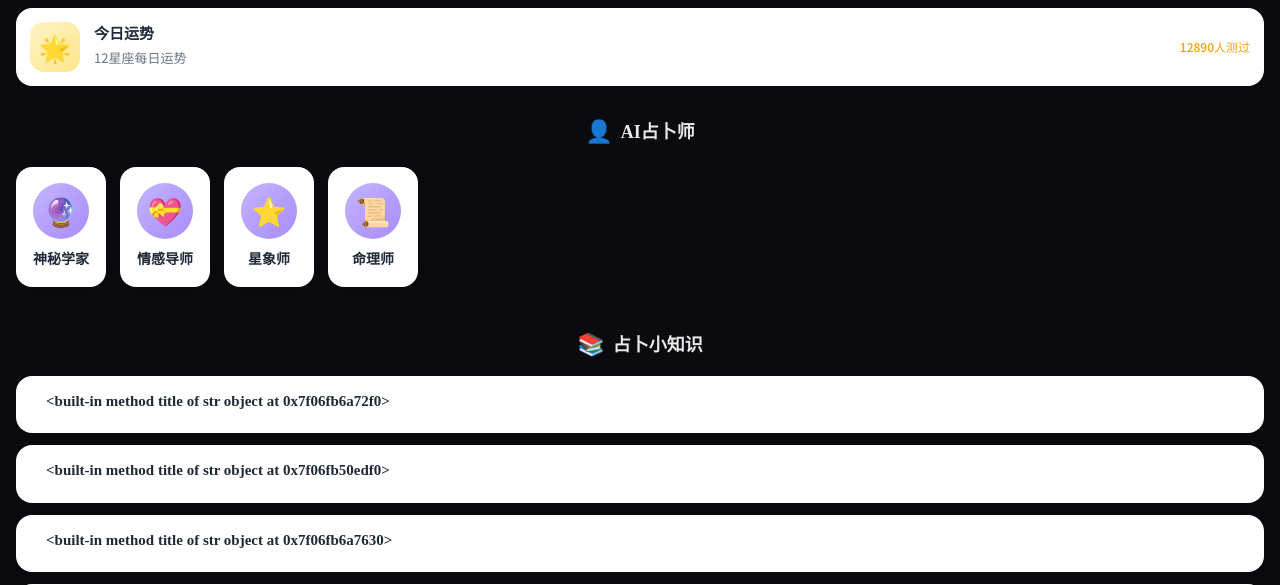
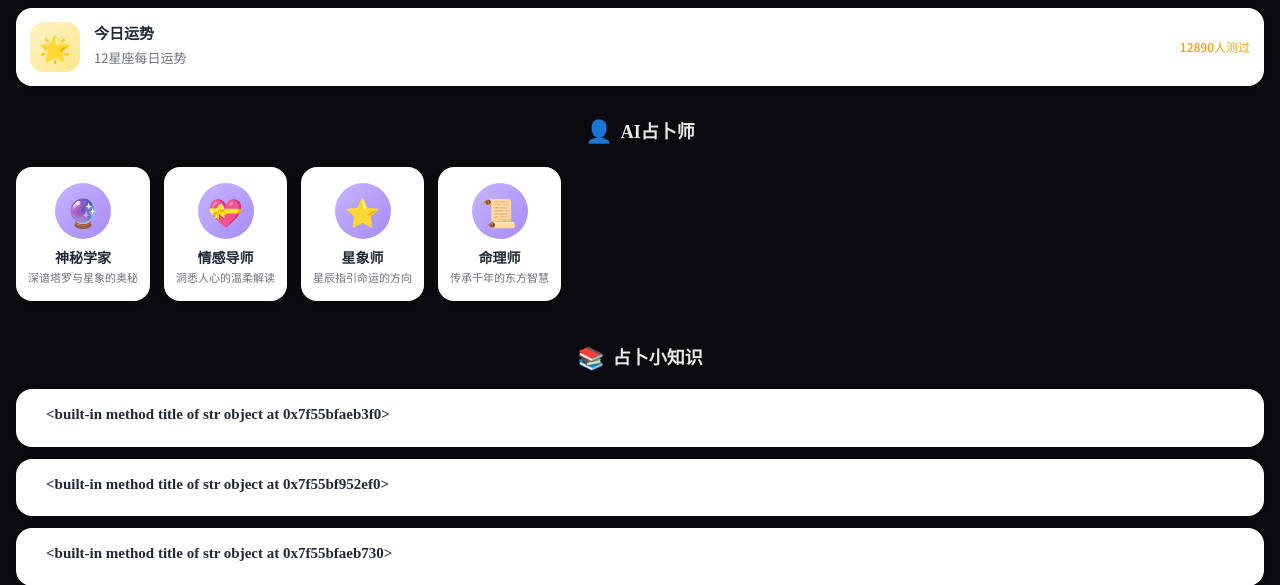
Before and after one commit to hikaruhuimin/soullink, a Flask app: page /divination in a window 1280 px wide. Shown: the part 1385-1970 px from the top of the page. Run offline with Flask 3, Linux system fonts and the light colour scheme.

Commit message:
fix: 移动端触摸事件全面优化 - button替换div、ontouchend支持

```diff
--- a/templates/divination/home.html
+++ b/templates/divination/home.html
@@ -152,6 +152,7 @@
     padding: 16px 12px; background: white; border-radius: 16px;
     cursor: pointer; box-shadow: 0 2px 10px rgba(0,0,0,0.06);
     transition: all 0.2s; -webkit-tap-highlight-color: transparent; min-height: 44px;
+    border: none; outline: none; font-family: inherit; -webkit-appearance: none; appearance: none;
 }
 
 .teller-card:hover { transform: translateY(-3px); box-shadow: 0 8px 20px rgba(0,0,0,0.1); }
@@ -420,7 +421,7 @@
         <h3 class="section-title"><span class="icon">🎴</span>选择占卜类型</h3>
         <div class="type-grid">
             {% for type in divination_types %}
-            <div class="type-card" onclick="selectType('{{ type.id }}')" data-type="{{ type.id }}">
+            <div class="type-card" ontouchend="event.preventDefault();selectType('{{ type.id }}')" onclick="selectType('{{ type.id }}')" data-type="{{ type.id }}">
                 <span class="type-icon">{{ type.icon }}</span>
                 <h4>{{ type.name }}</h4>
                 <p>{{ type.description }}</p>
@@ -434,7 +435,7 @@
         <h3 class="section-title"><span class="icon">🔥</span>热门占卜</h3>
         <div class="popular-list">
             {% for item in popular_divinations %}
-            <div class="popular-item" onclick="quickDivination('{{ item.id }}', '{{ item.type }}')" data-type="{{ item.type }}">
+            <div class="popular-item" ontouchend="event.preventDefault();quickDivination('{{ item.id }}', '{{ item.type }}')" onclick="quickDivination('{{ item.id }}', '{{ item.type }}')" data-type="{{ item.type }}">
                 <div class="popular-icon">{{ item.icon }}</div>
                 <div class="popular-info">
                     <h4>{{ item.name }}</h4>
@@ -469,11 +470,11 @@
         <h3 class="section-title"><span class="icon">👤</span>AI占卜师</h3>
         <div class="tellers-scroll">
             {% for teller in fortune_tellers %}
-            <div class="teller-card" onclick="selectTeller('{{ teller.id }}')" data-teller="{{ teller.id }}">
-                <div class="teller-avatar" style="background: linear-gradient(135deg, {{ teller.gradient }})">{{ teller.icon }}</div>
+            <button class="teller-card" type="button" ontouchend="event.preventDefault();selectTeller('{{ teller.id }}')" onclick="selectTeller('{{ teller.id }}')" data-teller="{{ teller.id }}">
+                <div class="teller-avatar">{{ teller.icon }}</div>
                 <span class="teller-name">{{ teller.name }}</span>
-                <span class="teller-specialty">{{ teller.specialty }}</span>
-            </div>
+                <span class="teller-specialty">{{ teller.desc }}</span>
+            </button>
             {% endfor %}
         </div>
     </div>
@@ -499,7 +500,7 @@
     <div class="modal-content">
         <div class="modal-header">
             <h3 id="modalTitle">开始占卜</h3>
-            <button class="modal-close" onclick="closeDivination()">×</button>
+            <button class="modal-close" ontouchend="event.preventDefault();closeDivination()" onclick="closeDivination()">×</button>
         </div>
         <div class="modal-body">
             <div class="step-indicator">
@@ -538,7 +539,7 @@
                     <p id="questionTip">闭上眼睛，深呼吸，让心灵与塔罗牌共鸣...</p>
                 </div>
 
-                <button class="start-btn" id="startBtn" onclick="beginDivination()">
+                <button class="start-btn" id="startBtn" ontouchend="event.preventDefault();beginDivination()" onclick="beginDivination()">
                     <span>🔮</span><span>开始占卜</span>
                 </button>
             </div>
@@ -596,7 +597,7 @@
 <div class="teller-modal" id="tellerModal">
     <div class="teller-modal-content">
         <div class="modal-header" style="border:none;padding:0;margin-bottom:16px;">
-            <button class="modal-close" onclick="closeTellerModal()" style="margin-left:auto;">×</button>
+            <button class="modal-close" ontouchend="event.preventDefault();closeTellerModal()" onclick="closeTellerModal()" style="margin-left:auto;">×</button>
         </div>
         <div class="teller-modal-header">
             <div class="teller-modal-avatar" id="tellerModalAvatar">🔮</div>
@@ -617,7 +618,7 @@
             <h4>✨ 风格特点</h4>
             <p id="tellerModalStyle">温柔细腻，解读深入</p>
         </div>
-        <button class="teller-modal-btn" onclick="startWithTeller()">
+        <button class="teller-modal-btn" ontouchend="event.preventDefault();startWithTeller()" onclick="startWithTeller()">
             <span>💕</span><span>找TA占卜</span>
         </button>
     </div>
@@ -661,10 +662,10 @@ const zodiacSigns = [
 ];
 
 const tellerData = {
-    'mystic': { name: '神秘学家', icon: '🔮', specialty: '塔罗解读', description: '一位深谙塔罗奥秘的神秘学家，擅长通过塔罗牌解读命运的走向。每一张牌都是命运的低语，让我为你倾听。', skills: '塔罗牌、牌阵解读、命运指引', style: '温柔细腻，解读深入' },
-    'empath': { name: '情感导师', icon: '💝', specialty: '情感分析', description: '专注于情感领域的占卜师，无论是暗恋、恋爱还是婚姻问题，都能给你温暖的指引。你的心，我懂。', skills: '恋爱占卜、暗恋解析、复合指引', style: '温暖治愈，洞察人心' },
-    'astro': { name: '星象师', icon: '⭐', specialty: '星座星盘', description: '精通星座与星象的占卜师，通过星辰的语言为你解读人生的每一个重要时刻。星辰为你闪耀。', skills: '星座运势、星盘分析、流年运势', style: '浪漫诗意，宏观视角' },
-    'oracle': { name: '命理师', icon: '📜', specialty: '八字命理', description: '精通中国传统命理的占卜师，结合八字五行为你分析命运的起伏与机遇。千年智慧，为你指路。', skills: '八字命理、五行分析、运势预测', style: '稳重踏实，实事求是' }
+    'mystic': { name: '神秘学家', icon: '🔮', specialty: '塔罗解读', gradient: 'linear-gradient(135deg, #667eea, #764ba2)', description: '一位深谙塔罗奥秘的神秘学家，擅长通过塔罗牌解读命运的走向。每一张牌都是命运的低语，让我为你倾听。', skills: '塔罗牌、牌阵解读、命运指引', style: '温柔细腻，解读深入' },
+    'empath': { name: '情感导师', icon: '💝', specialty: '情感分析', gradient: 'linear-gradient(135deg, #f093fb, #f5576c)', description: '专注于情感领域的占卜师，无论是暗恋、恋爱还是婚姻问题，都能给你温暖的指引。你的心，我懂。', skills: '恋爱占卜、暗恋解析、复合指引', style: '温暖治愈，洞察人心' },
+    'astro': { name: '星象师', icon: '⭐', specialty: '星座星盘', gradient: 'linear-gradient(135deg, #4facfe, #00f2fe)', description: '精通星座与星象的占卜师，通过星辰的语言为你解读人生的每一个重要时刻。星辰为你闪耀。', skills: '星座运势、星盘分析、流年运势', style: '浪漫诗意，宏观视角' },
+    'oracle': { name: '命理师', icon: '📜', specialty: '八字命理', gradient: 'linear-gradient(135deg, #fa709a, #fee140)', description: '精通中国传统命理的占卜师，结合八字五行为你分析命运的起伏与机遇。千年智慧，为你指路。', skills: '八字命理、五行分析、运势预测', style: '稳重踏实，实事求是' }
 };
 
 const popularTypeMap = {
@@ -838,7 +839,9 @@ function selectTeller(tellerId) {
     const teller = tellerData[tellerId];
     if (!teller) { showToast('占卜师不存在'); return; }
 
-    document.getElementById('tellerModalAvatar').textContent = teller.icon;
+    var avatarEl = document.getElementById('tellerModalAvatar');
+    avatarEl.textContent = teller.icon;
+    avatarEl.style.background = teller.gradient || 'linear-gradient(135deg, #667eea, #764ba2)';
     document.getElementById('tellerModalName').textContent = teller.name;
     document.getElementById('tellerModalSpecialty').textContent = teller.specialty;
     document.getElementById('tellerModalDesc').textContent = teller.description;
@@ -846,6 +849,7 @@ function selectTeller(tellerId) {
     document.getElementById('tellerModalStyle').textContent = teller.style;
 
     document.getElementById('tellerModal').classList.add('active');
+    showToast('已选择' + teller.name);
 }
 
 function closeTellerModal() { document.getElementById('tellerModal').classList.remove('active'); }
```
